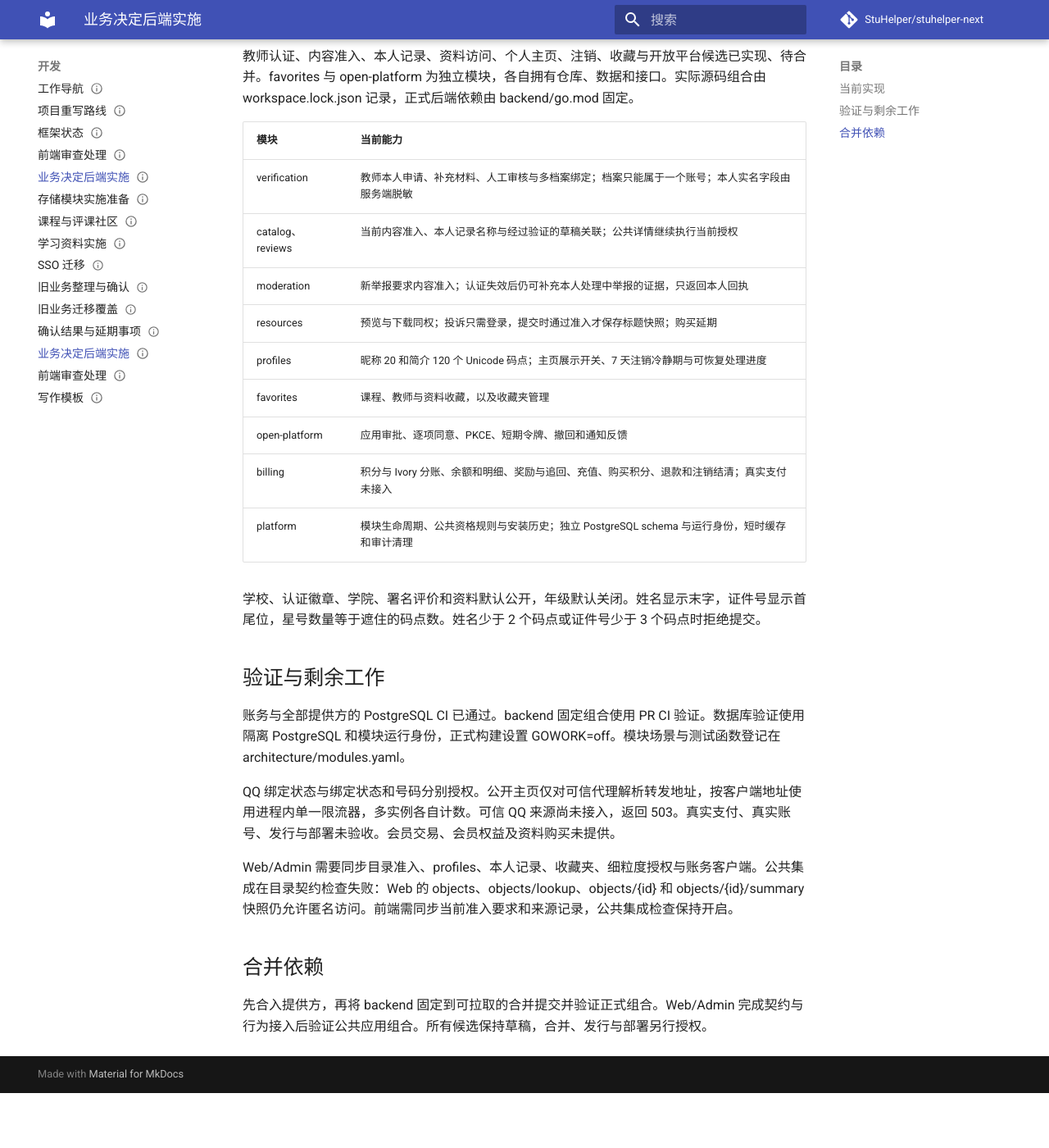
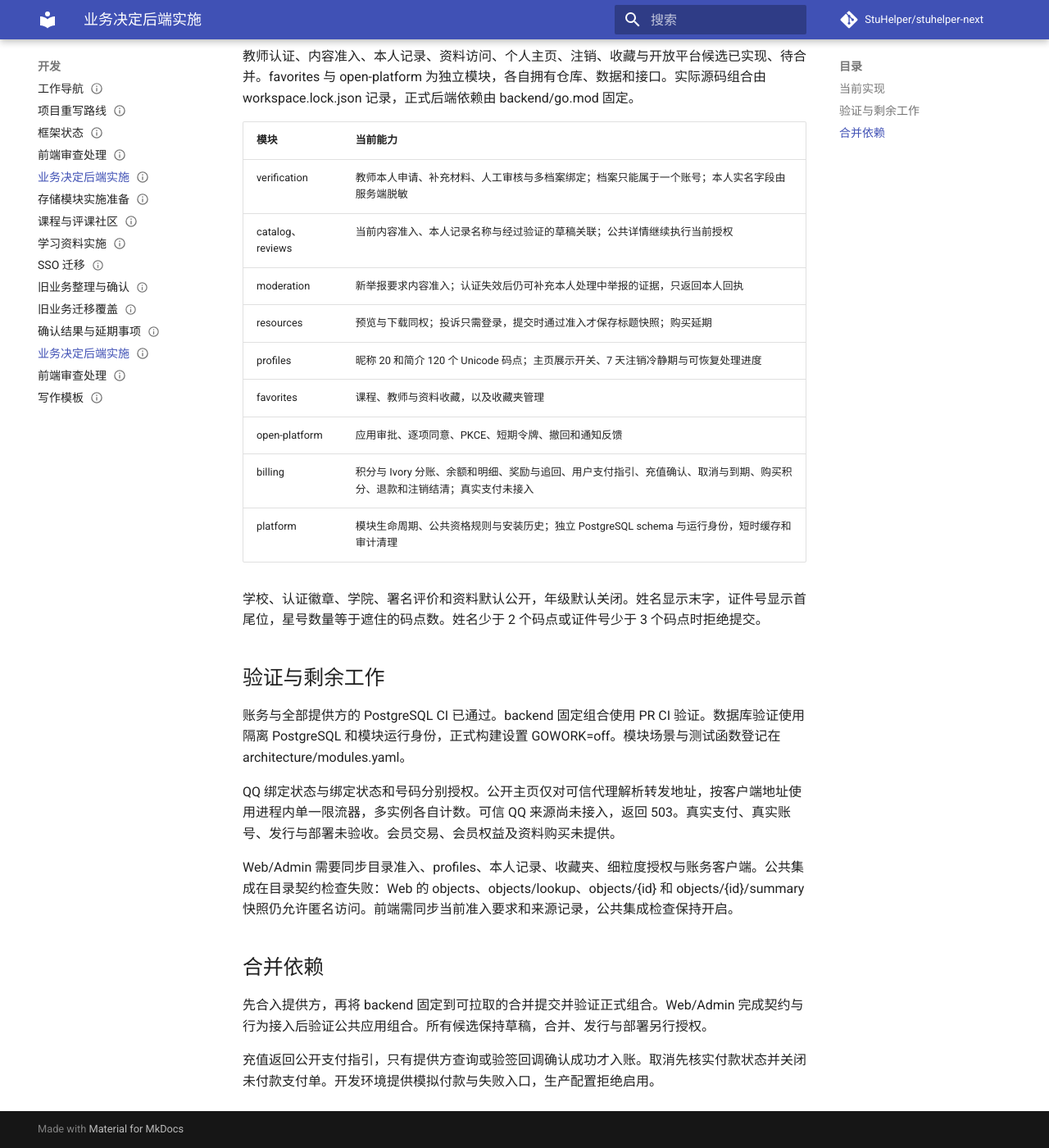
Before and after one commit to StuHelper/stuhelper-next, an MkDocs documentation site: the page built from docs/development/backend-decisions.md, in a window 1280 px wide and 1400 px high, scrolled down 223 px. Shown: the whole window at 82% size. Built offline with MkDocs 1.6.1 and Material for MkDocs 9.7.7, drawn with Linux system fonts in a browser that asks for light colours; comment, search, counter and statistics services are not loaded; before the commit the page ends 1556 px from its top, so only the background shows below that.

Commit message:
docs(billing): 记录用户支付流程与候选组合

```diff
--- a/docs/development/backend-decisions.md
+++ b/docs/development/backend-decisions.md
@@ -19,7 +19,7 @@ updated: 2026-11-08
 | profiles | 昵称 20 和简介 120 个 Unicode 码点；主页展示开关、7 天注销冷静期与可恢复处理进度 |
 | favorites | 课程、教师与资料收藏，以及收藏夹管理 |
 | open-platform | 应用审批、逐项同意、PKCE、短期令牌、撤回和通知反馈 |
-| billing | 积分与 Ivory 分账、余额和明细、奖励与追回、充值、购买积分、退款和注销结清；真实支付未接入 |
+| billing | 积分与 Ivory 分账、余额和明细、奖励与追回、用户支付指引、充值确认、取消与到期、购买积分、退款和注销结清；真实支付未接入 |
 | platform | 模块生命周期、公共资格规则与安装历史；独立 PostgreSQL schema 与运行身份，短时缓存和审计清理 |
 
 学校、认证徽章、学院、署名评价和资料默认公开，年级默认关闭。姓名显示末字，证件号显示首尾位，星号数量等于遮住的码点数。姓名少于 2 个码点或证件号少于 3 个码点时拒绝提交。
@@ -35,3 +35,5 @@ Web/Admin 需要同步目录准入、profiles、本人记录、收藏夹、细
 ## 合并依赖
 
 先合入提供方，再将 backend 固定到可拉取的合并提交并验证正式组合。Web/Admin 完成契约与行为接入后验证公共应用组合。所有候选保持草稿，合并、发行与部署另行授权。
+
+充值返回公开支付指引，只有提供方查询或验签回调确认成功才入账。取消先核实付款状态并关闭未付款支付单。开发环境提供模拟付款与失败入口，生产配置拒绝启用。
--- a/workspace.lock.json
+++ b/workspace.lock.json
@@ -28,12 +28,12 @@
     },
     "billing": {
       "repository": "https://github.com/StuHelper/stuhelper-billing.git",
-      "revision": "7fcbc6ef833b6c4839ca7e7786c217e87f7a52d0",
+      "revision": "806dc5dba1aba56c2b93ec333e597c67c0c8ac76",
       "dirty": false
     },
     "backend": {
       "repository": "https://github.com/StuHelper/stuhelper-backend.git",
-      "revision": "7d7a39ca268ea42b4a5024a600787744d710d7bb",
+      "revision": "d863c707e66d427238e133a3b3d0f41c333bb476",
       "dirty": false
     },
     "catalog": {
```
